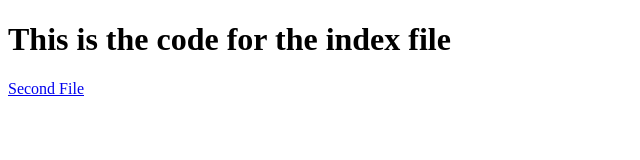
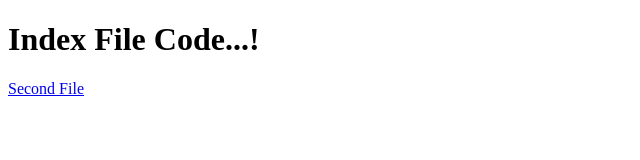
Before and after one commit to shaharyar188/staging2.ooddleskitchen.co.uk, a plain HTML site: page index.html in a window 1280 px wide. Shown: the whole page, without its empty margins (0-640 px from the left). Drawn offline with Linux system fonts and the light colour scheme.

Commit message:
finally commit2

```diff
--- a/index.html
+++ b/index.html
@@ -8,7 +8,7 @@
 </head>
 
 <body>
-    <h1>This is the code for the index file</h1>
+    <h1>Index File Code...!</h1>
     <a href="./file_second.html">Second File</a>
 </body>
 
```
